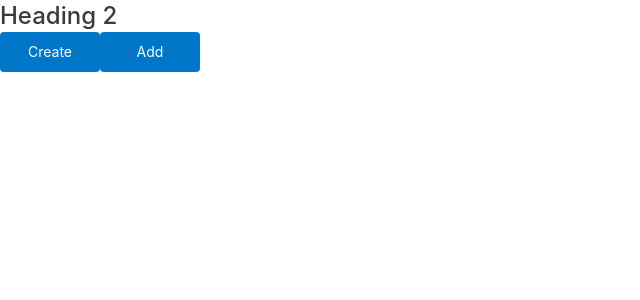
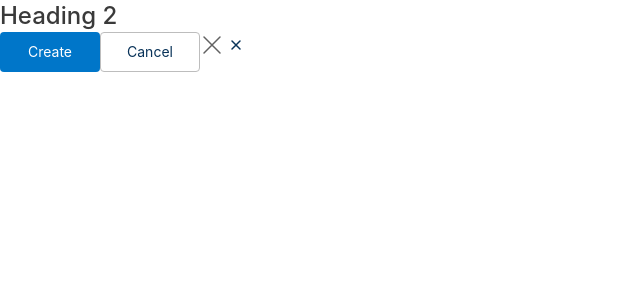
Before and after one commit to LamTranTQL/form-shipment, a React (Create React App) app: page / in a window 1280 px wide. Shown: the top 300 px of the page, without its empty margins (0-640 px from the left). Built offline with nearby package versions, Linux system fonts and the light colour scheme.

Commit message:
[button]-create_button_outline_and_button_icon

```diff
--- a/src/App.tsx
+++ b/src/App.tsx
@@ -2,7 +2,10 @@ import React from "react";
 import "./App.css";
 import Typography from "./components/Typography/typography.component";
 import SubmitButton from "./components/Button/Submit/submitButton.component";
-import Button from "./components/Button/Default/button.component";
+import ButtonOutline from "./components/Button/Butoton-Outline/buttonOutline.conponent";
+import ButtonIcon from "./components/Button/Button-Icon/buttonIcon.component";
+import icon1 from "./delete.svg";
+import icon2 from "./clear.svg";
 
 function App() {
   return (
@@ -10,8 +13,10 @@ function App() {
       <Typography children="Heading 2" type="heading2" as="h2" />
 
       <SubmitButton children="Create" />
+      <ButtonOutline children="Cancel" />
 
-      <Button children="Add" />
+      <ButtonIcon children={icon1} />
+      <ButtonIcon children={icon2} />
     </div>
   );
 }
--- /dev/null
+++ b/src/components/Button/Butoton-Outline/buttonOutline.conponent.tsx
@@ -0,0 +1,16 @@
+import { forwardRef } from "react";
+import { ButtonProps, Ref } from "../Button-Container/button.interface";
+import { Span } from "../Button-Container/button.styled";
+import { BtnOutline, BtnOutlineText } from "./buttonOutline.styled";
+
+const ButtonOutline = forwardRef<Ref, ButtonProps>((props, ref) => {
+  return (
+    <BtnOutline>
+      <Span>
+        <BtnOutlineText>{props.children}</BtnOutlineText>
+      </Span>
+    </BtnOutline>
+  );
+});
+
+export default ButtonOutline;
--- /dev/null
+++ b/src/components/Button/Butoton-Outline/buttonOutline.interface.ts
@@ -0,0 +1,3 @@
+export interface ButtonOutlineProps {
+  children: string;
+}
--- /dev/null
+++ b/src/components/Button/Butoton-Outline/buttonOutline.styled.ts
@@ -0,0 +1,17 @@
+import styled from "styled-components";
+import { BtnContaier, Text } from "../Button-Container/button.styled";
+
+export const BtnOutline = styled(BtnContaier)`
+  border: 1px solid #bdbdbd;
+  background-color: transparent;
+  :hover {
+    background-color: transparent;
+  }
+  :active {
+    background-color: transparent;
+  }
+`;
+
+export const BtnOutlineText = styled(Text)`
+  color: #093359;
+`;
--- /dev/null
+++ b/src/components/Button/Button-Icon/buttonIcon.component.tsx
@@ -0,0 +1,18 @@
+import { forwardRef } from "react";
+import { Ref } from "../Button-Container/button.interface";
+import { BtnIconProps } from "./buttonIcon.interface";
+
+import { BtnIcon, Icon } from "./buttonIcon.styled";
+import { Span } from "../Button-Container/button.styled";
+
+const ButtonIcon = forwardRef<Ref, BtnIconProps>((props, ref) => {
+  return (
+    <BtnIcon>
+      <Span>
+        <Icon src={props.children} />
+      </Span>
+    </BtnIcon>
+  );
+});
+
+export default ButtonIcon;
--- /dev/null
+++ b/src/components/Button/Button-Icon/buttonIcon.interface.ts
@@ -0,0 +1,3 @@
+export interface BtnIconProps {
+  children: any;
+}
--- /dev/null
+++ b/src/components/Button/Button-Icon/buttonIcon.styled.ts
@@ -0,0 +1,15 @@
+import styled from "styled-components";
+
+export const Icon = styled.img`
+  width: 24px;
+  height: 24px;
+`;
+
+export const BtnIcon = styled.button`
+  cursor: pointer;
+  width: 24px;
+  height: 24px;
+  border: none;
+  outline: none;
+  background-color: transparent;
+`;
```
Also changed, not shown: src/clear.svg (added), src/components/Button/Button-Container/button.component.tsx (renamed from src/components/Button/Default/button.component.tsx), src/components/Button/Button-Container/button.interface.ts (renamed from src/components/Button/Default/button.interface.ts), src/components/Button/Button-Container/button.styled.ts (renamed from src/components/Button/Default/button.styled.ts), src/delete.svg (added).
